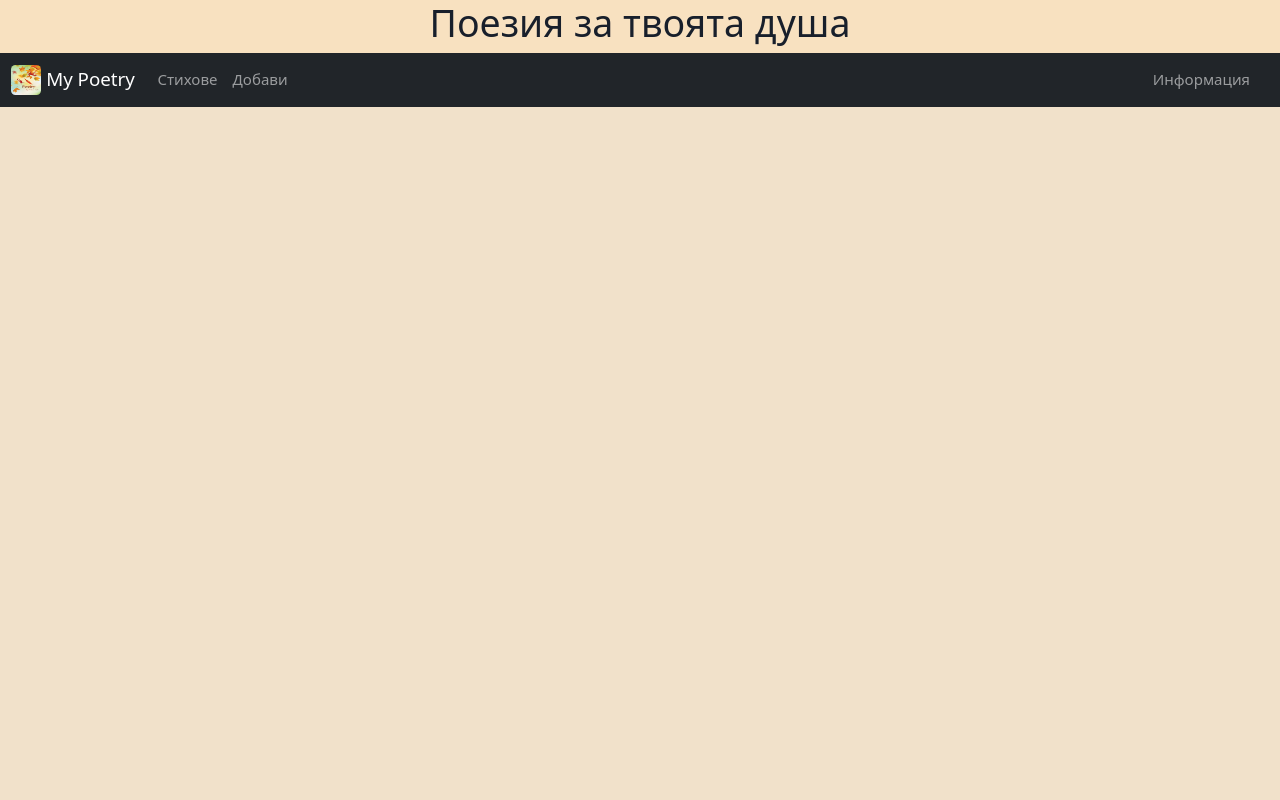
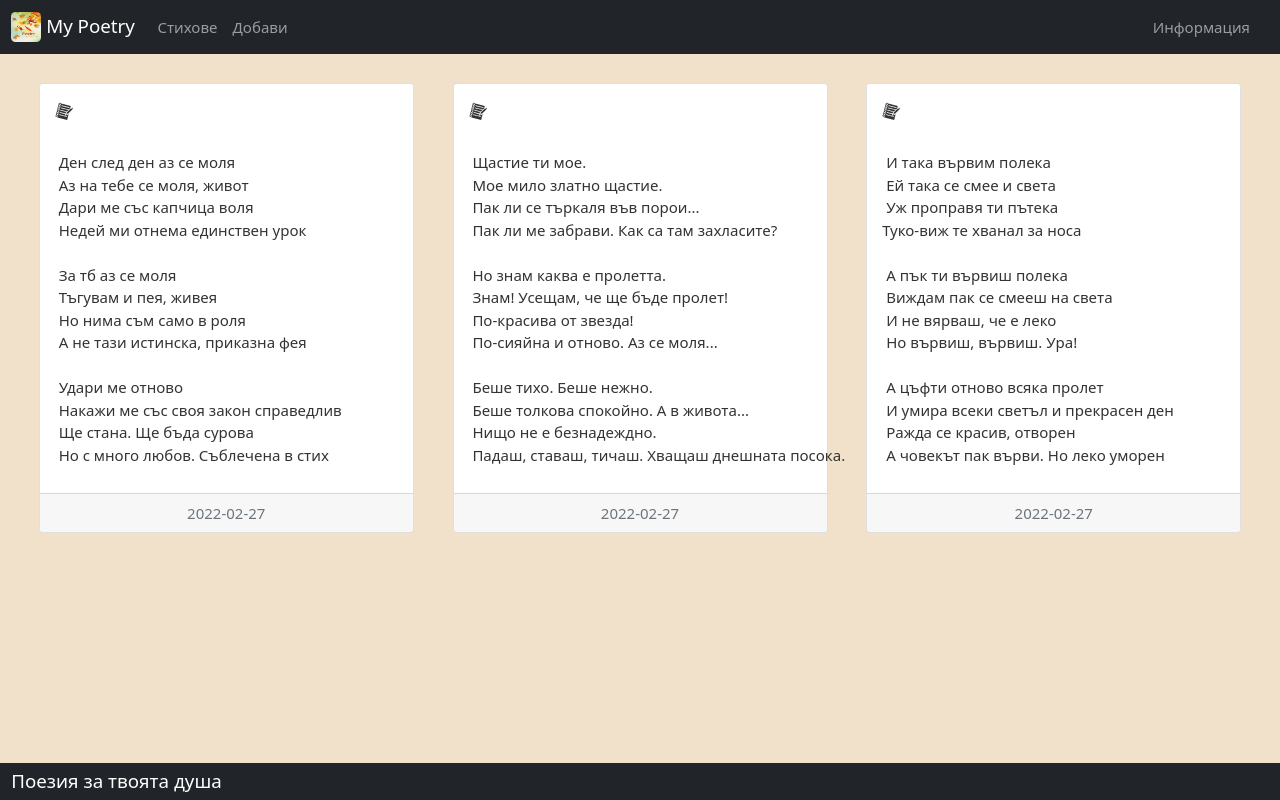
Before and after one commit to vladimarkova/mypoetry-2022, a React (Create React App) app: page / in a window 1280 px wide. Built offline with nearby package versions, Linux system fonts and the light colour scheme.

Commit message:
nice Card wit a single poetry for now, added Footer

```diff
--- a/package.json
+++ b/package.json
@@ -4,9 +4,11 @@
   "private": true,
   "dependencies": {
     "bootstrap": "^5.1.3",
+    "date-fns": "^2.28.0",
     "react": "^17.0.2",
     "react-bootstrap": "^2.1.2",
     "react-dom": "^17.0.2",
+    "react-icons": "^4.3.1",
     "react-pageflip": "^2.0.3",
     "react-router-dom": "^6.2.1",
     "react-scripts": "5.0.0"
--- a/src/components/App.js
+++ b/src/components/App.js
@@ -1,10 +1,42 @@
 import Layout from './Layout';
+import Home from './Home';
+import { Route, Routes } from 'react-router-dom';
 
 function App() {
+  const text1 =
+    '\n Ден след ден аз се моля \n Аз на тебе се моля, живот \n Дари ме със капчица воля \n Недей ми отнема единствен урок \n\n За тб аз се моля \n Тъгувам и пея, живея \n Но нима съм само в роля \n А не тази истинска, приказна фея \n\n Удари ме отново \n Накажи ме със своя закон справедлив \n Ще стана. Ще бъда сурова \n Но с много любов. Съблечена в стих';
+  const text2 =
+    '\n Щастие ти мое. \n Мое мило златно щастие. \n Пак ли се търкаля във порои... \n Пак ли ме забрави. Как са там захласите? \n\n Но знам каква е пролетта. \n Знам! Усещам, че ще бъде пролет! \n По-красива от звезда!  \n По-сияйна и отново. Аз се моля...  \n\n Беше тихо. Беше нежно.  \n Беше толкова спокойно. А в живота...  \n Нищо не е безнадеждно.  \n Падаш, ставаш, тичаш. Хващаш днешната посока.';
+  const text3 =
+    '\n И така вървим полека \n Ей така се смее и света \n Уж проправя ти пътека \nТуко-виж те хванал за носа \n\n А пък ти вървиш полека  \n Виждам пак се смееш на света  \n И не вярваш, че е леко \n Но вървиш, вървиш. Ура! \n\n А цъфти отново всяка пролет \n И умира всеки светъл и прекрасен ден \n Ражда се красив, отворен \n А човекът пак върви. Но леко уморен';
+  const date = new Date();
+  const poetries = [
+    {
+      id: 1,
+      title: '',
+      content: text1,
+      date: date,
+    },
+    {
+      id: 2,
+      title: '',
+      content: text2,
+      date: date,
+    },
+    {
+      id: 3,
+      title: '',
+      content: text3,
+      date: date,
+    },
+  ];
+
   return (
-    <>
-      <Layout />
-    </>
+    <Routes>
+      <Route path='/' element={<Layout />}>
+        <Route index element={<Home poetries={poetries} />} />
+      </Route>
+    </Routes>
   );
 }
 
--- a/src/components/Footer.js
+++ b/src/components/Footer.js
@@ -1,7 +1,17 @@
 import React from 'react';
+import Navbar from 'react-bootstrap/Navbar';
+import Container from 'react-bootstrap/Container';
 
 const Footer = () => {
-  return <div>Footer</div>;
+  return (
+    <div>
+      <Navbar className='py-0' fixed='bottom' bg='dark' variant='dark'>
+        <Container fluid>
+          <Navbar.Brand>Поезия за твоята душа</Navbar.Brand>
+        </Container>
+      </Navbar>
+    </div>
+  );
 };
 
 export default Footer;
--- /dev/null
+++ b/src/components/Home.js
@@ -0,0 +1,12 @@
+import React from 'react';
+import PoetryCards from './PoetryCards';
+
+const Home = ({ poetries }) => {
+  return (
+    <div>
+      <PoetryCards poetries={poetries} />
+    </div>
+  );
+};
+
+export default Home;
--- a/src/components/Layout.js
+++ b/src/components/Layout.js
@@ -1,6 +1,7 @@
 import React from 'react';
 import Header from './Header';
 import Navbar from './Navbar';
+import Footer from './Footer';
 import { Outlet } from 'react-router-dom';
 
 const Layout = () => {
@@ -11,6 +12,7 @@
       <Header title={title} />
       <Navbar />
       <Outlet />
+      <Footer />
     </div>
   );
 };
--- a/src/components/Navbar.js
+++ b/src/components/Navbar.js
@@ -6,7 +6,7 @@
 const MPNavbar = () => {
   return (
     <>
-      <Navbar sticky='top' bg='dark' variant='dark'>
+      <Navbar fixed='top' bg='dark' variant='dark'>
         <Container fluid>
           <Navbar.Brand>
             <img
--- /dev/null
+++ b/src/components/PoetryCard.js
@@ -0,0 +1,29 @@
+import React from 'react';
+import Card from 'react-bootstrap/Card';
+import { format } from 'date-fns';
+import { GiNotebook } from 'react-icons/gi';
+
+const PoetryCard = ({ poetry }) => {
+  return (
+    <div>
+      <Card className='poetry-card'>
+        <Card.Body>
+          <Card.Title>
+            <span>
+              <GiNotebook />
+            </span>
+            {poetry.title}
+          </Card.Title>
+          <Card.Text>
+            <p className='card-text'>{poetry.content}</p>
+          </Card.Text>
+        </Card.Body>
+        <Card.Footer className='text-muted text-center'>
+          {format(poetry.date, 'yyy-MM-dd')}
+        </Card.Footer>
+      </Card>
+    </div>
+  );
+};
+
+export default PoetryCard;
--- /dev/null
+++ b/src/components/PoetryCards.js
@@ -0,0 +1,14 @@
+import React from 'react';
+import PoetryCard from './PoetryCard';
+
+const PoetryCards = ({ poetries }) => {
+  return (
+    <div className='poetry-cards'>
+      {poetries.map((poetry) => (
+        <PoetryCard key={poetry.id} poetry={poetry} />
+      ))}
+    </div>
+  );
+};
+
+export default PoetryCards;
--- a/src/index.css
+++ b/src/index.css
@@ -56,3 +56,21 @@
   background-color: rgb(248, 225, 192);
   color: rgb(24, 31, 43);
 }
+
+.poetry-card {
+  margin-top: 30px;
+  width: 375px;
+  height: 450px;
+}
+
+.poetry-cards {
+  display: flex;
+  justify-content: space-evenly;
+  align-items: center;
+}
+
+.card-text {
+  text-align: justify;
+  text-justify: inter-word;
+  white-space: pre;
+}
```
Also changed, not shown: src/components/MyBook.js (added, +15 -0 lines), 1 other file (tests, documents, lock files or other folders).
